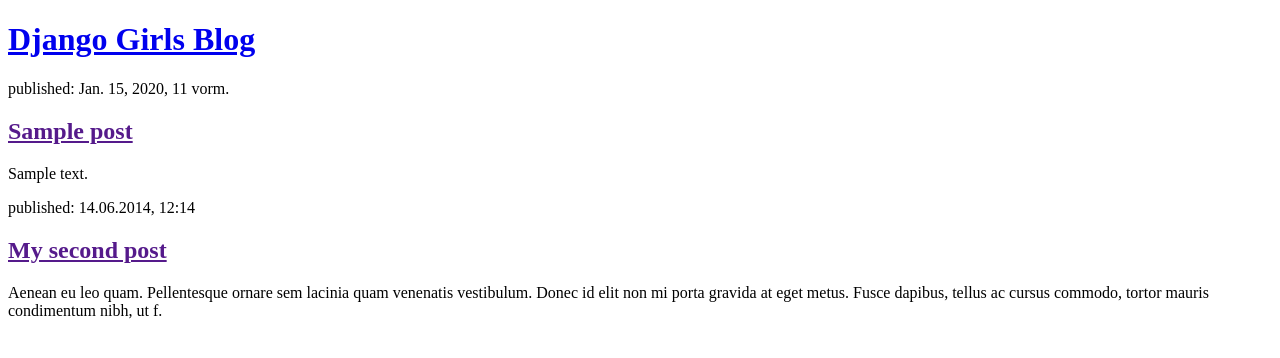
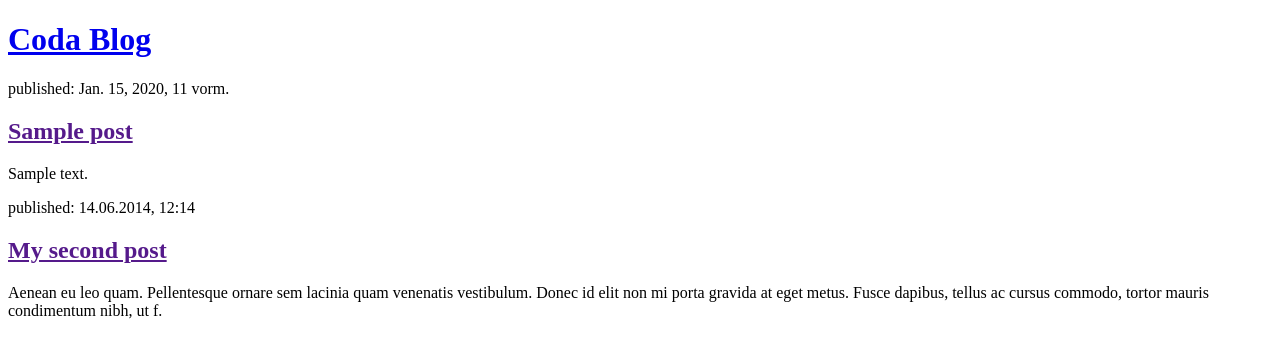
Before and after one commit to codabithoven/django-blog, a Django app: page / in a window 1280 px wide. Shown: the top 358 px of the page. Run offline with Django 3.2, Linux system fonts and the light colour scheme; tables that the repository leaves empty hold one stand-in row (values such as "Sample post").

Commit message:
Template modified

```diff
--- a/blog/templates/blog/post_list.html
+++ b/blog/templates/blog/post_list.html
@@ -1,21 +1,19 @@
 <!DOCTYPE html>
 <html>
     <head>
-        <title>Django Girls blog</title>
+        <title>Coda Blog Page</title>
     </head>
     <body>
         <header>
-            <h1><a href="/">Django Girls Blog</a></h1>
+            <h1><a href="/">Coda Blog</a></h1>
         </header>
 
         {% for post in posts %}
-
         <article>
             <time>published: {{ post.published_date }}</time>
             <h2><a href="">{{ post.title }}</a></h2>
-            <p>{{ post.text|linebreaksbr }} </p>
+            <p>{{ post.text|linebreaksbr }}</p>
         </article>
-
         {% endfor %}
 
         <article>
```
Also changed, not shown: blog/views.py (line endings or trailing spaces).
